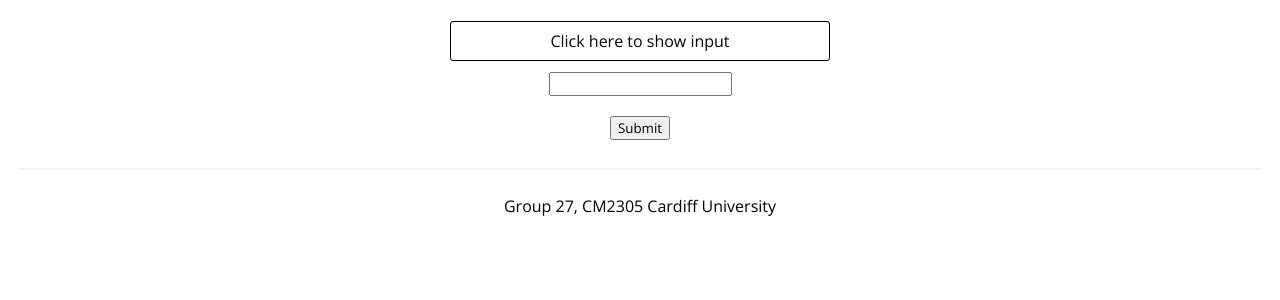
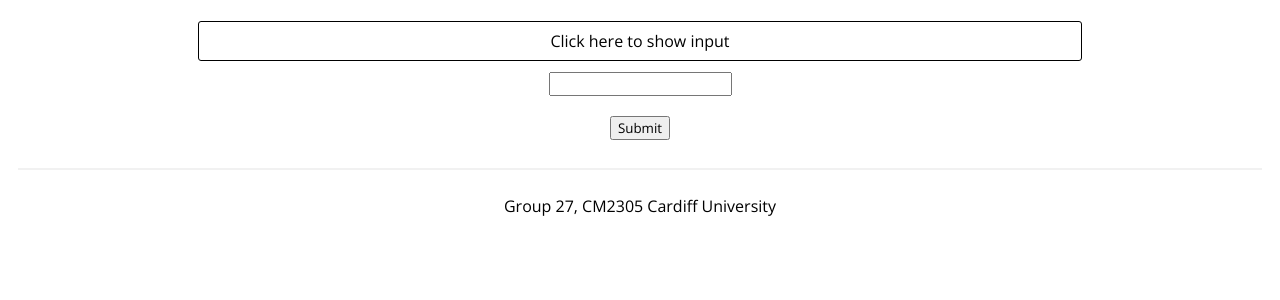
Before and after one commit to moahmed0987/abacws-advent, a Flask app: template advent_of_code/templates/coding_puzzle.html in a window 1280 px wide. Shown: the part 108-408 px from the top of the page. Run offline with Flask 3, Linux system fonts and the light colour scheme; the template is opened without the code that fills it: values that come from a table or form of the project are taken from there, others are empty; some libraries are stand-ins or nearby versions.

Commit message:
fix accordion size

```diff
--- a/advent_of_code/static/css/accordion.css
+++ b/advent_of_code/static/css/accordion.css
@@ -3,7 +3,7 @@
 }
 
 label {
-    width: 30%;
+    width: 70%;
     display: block;
     padding: 8px 22px;
     margin: 0 0 1px 0;
@@ -20,7 +20,7 @@ label {
 /* } */
 
 .content {
-    width: 30%;
+    width: 70%;
     /* background: #E2E5F6; */
     padding: 10px 25px;
     border: 1px solid #A7A7A7;
```
